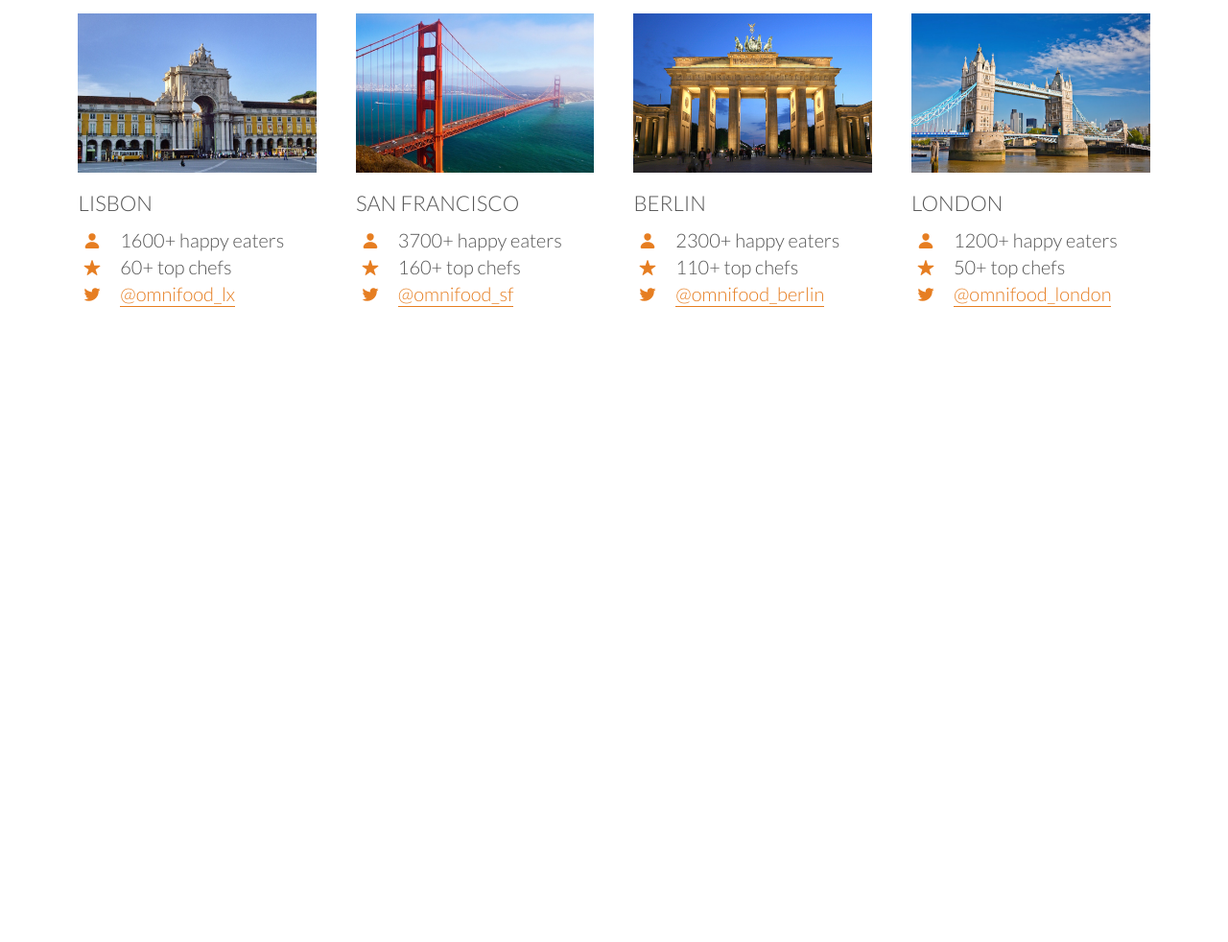
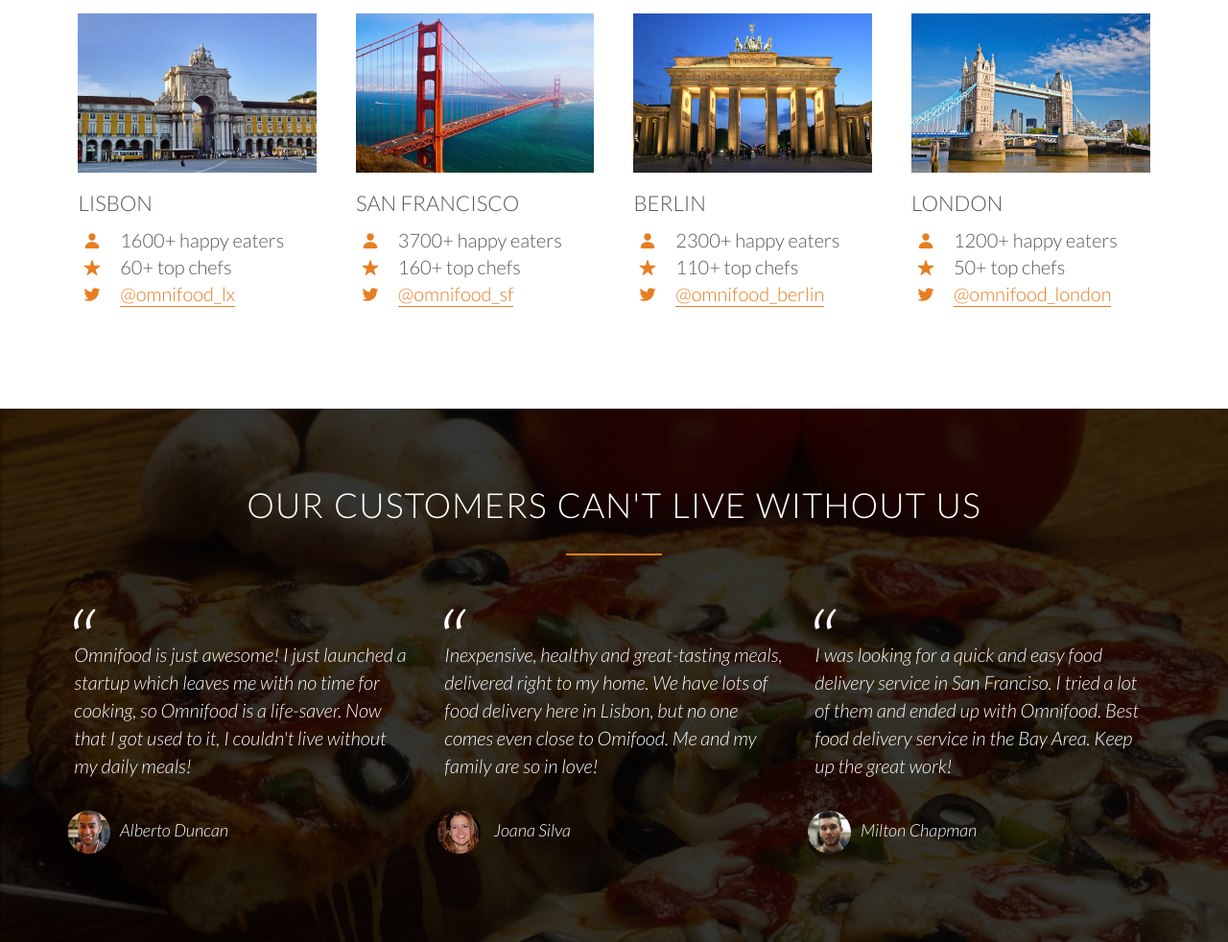
Before and after one commit to archeapxa/omnifood-udemy, a plain HTML site: page index.html in a window 1280 px wide. Shown: the part 2920-3902 px from the top of the page at 96% size. Before the commit the page ends 3346 px from the top, so only its background shows below. Drawn offline with nearby package versions, Linux system fonts and the light colour scheme.

Commit message:
feat: testimonials section

```diff
--- a/index.html
+++ b/index.html
@@ -229,6 +229,33 @@
   </section>
   <!-- /.section-cities -->
 
+  <section class="section-testimonials">
+    <div class="row">
+      <h2>Our customers can't live without us</h2>
+    </div>
+
+    <div class="row">
+      <div class="col span-1-of-3">
+        <blockquote>Omnifood is just awesome! I just launched a startup which leaves me with no time for cooking, so Omnifood is a life-saver. Now that I got used to it, I couldn't live without my daily meals!</blockquote>
+        <cite><img src="resources/img/customer-1.jpg" alt="Alberto">Alberto Duncan</cite>
+      </div>
+      <!-- /.col span-1-of-3 -->
+      <div class="col span-1-of-3">
+        <blockquote>Inexpensive, healthy and great-tasting meals, delivered right to my home. We have lots of food delivery here in Lisbon, but no one comes even close to Omifood. Me and my family are so in love!
+        </blockquote>
+        <cite><img src="resources/img/customer-2.jpg" alt="Joana"> Joana Silva</cite>
+      </div>
+      <!-- /.col span-1-of-3 -->
+      <div class="col span-1-of-3">
+        <blockquote>I was looking for a quick and easy food delivery service in San Franciso. I tried a lot of them and ended up with Omnifood. Best food delivery service in the Bay Area. Keep up the great work!</blockquote>
+        <cite><img src="resources/img/customer-3.jpg" alt="Milton">Milton Chapman</cite>
+      </div>
+      <!-- /.col span-1-of-3 -->
+    </div>
+    <!-- /.row -->
+  </section>
+  <!-- /.section-testimonials -->
+
   <script src="https://unpkg.com/ionicons@5.0.0/dist/ionicons.js"></script>
 </body>
 
--- a/resources/css/style.css
+++ b/resources/css/style.css
@@ -192,6 +192,7 @@ header {
   background-size: cover;
   background-position: center;
   height: 100vh;
+  background-attachment: fixed;
 }
 
 .hero-text-box {
@@ -357,5 +358,48 @@ header {
 }
 
 
+/* ----------------------------------------- */
+/* TESTIMONIALS */
+/* ----------------------------------------- */
+
+.section-testimonials {
+  background-image: linear-gradient(rgba(0, 0, 0, 0.8), rgba(0, 0, 0, 0.8)), url("img/back-customers.jpg");
+  background-size: cover;
+  color: white;
+  background-attachment: fixed;
+}
+
+blockquote {
+  padding: 2%;
+  font-style: italic;
+  line-height: 145%;
+  position: relative;
+  margin-top: 40px;
+}
+
+blockquote::before {
+  content: "\201C";
+  font-size: 500%;
+  display: block;
+  position: absolute;
+  top: -5px;
+  left: -3px;
+}
+
+cite {
+  font-size: 90%;
+  margin-top: 25px;
+  display: block;
+}
+
+cite img {
+  height: 45px;
+  border-radius: 50%;
+  margin-right: 10px;
+  vertical-align: middle;
+}
+
+
+
 
 /* #e67e22 */
```
Also changed, not shown: resources/css/img/back-customers.jpg (added), resources/img/customer-1.jpg (added), resources/img/customer-2.jpg (added), resources/img/customer-3.jpg (added).
